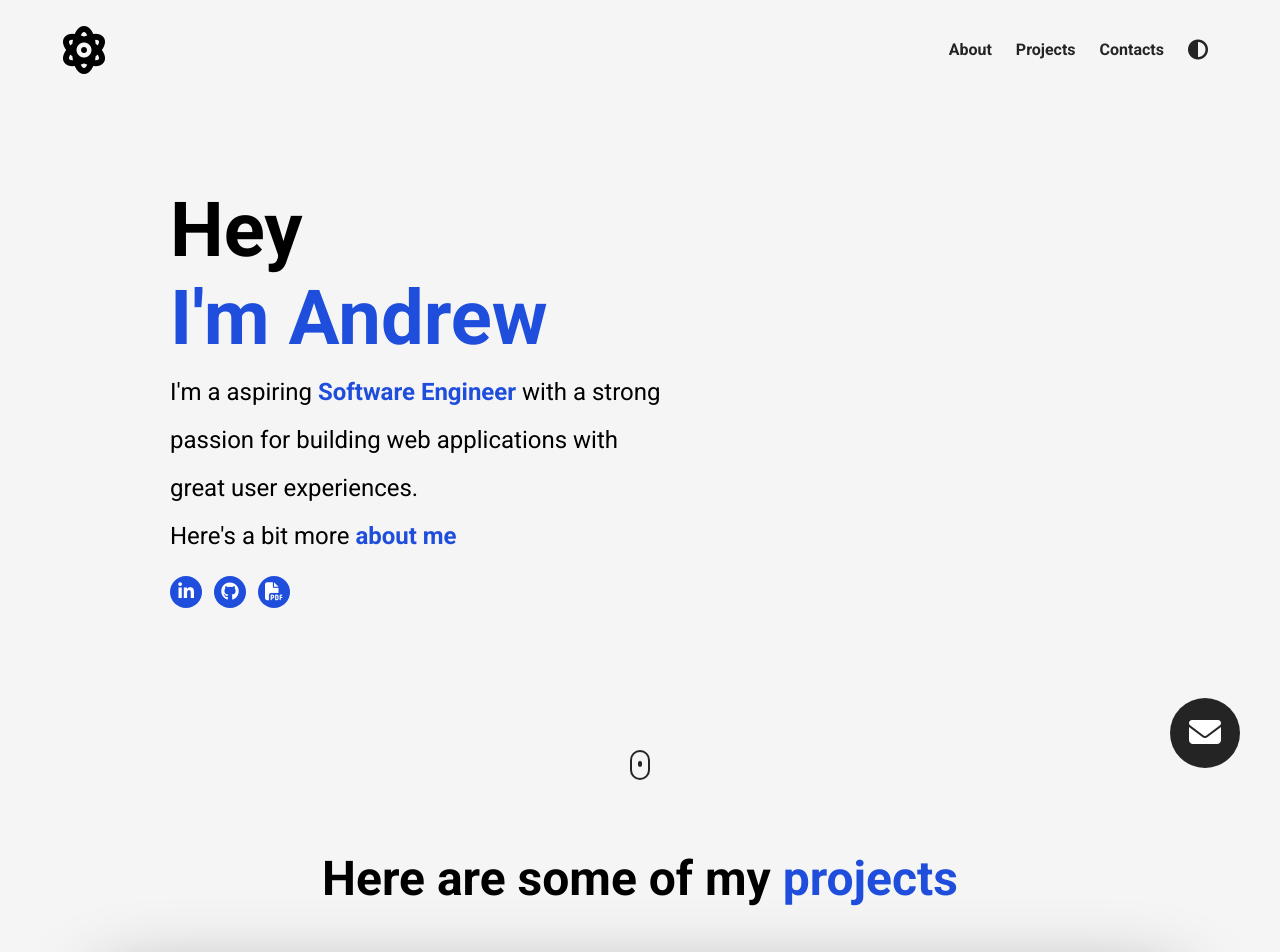
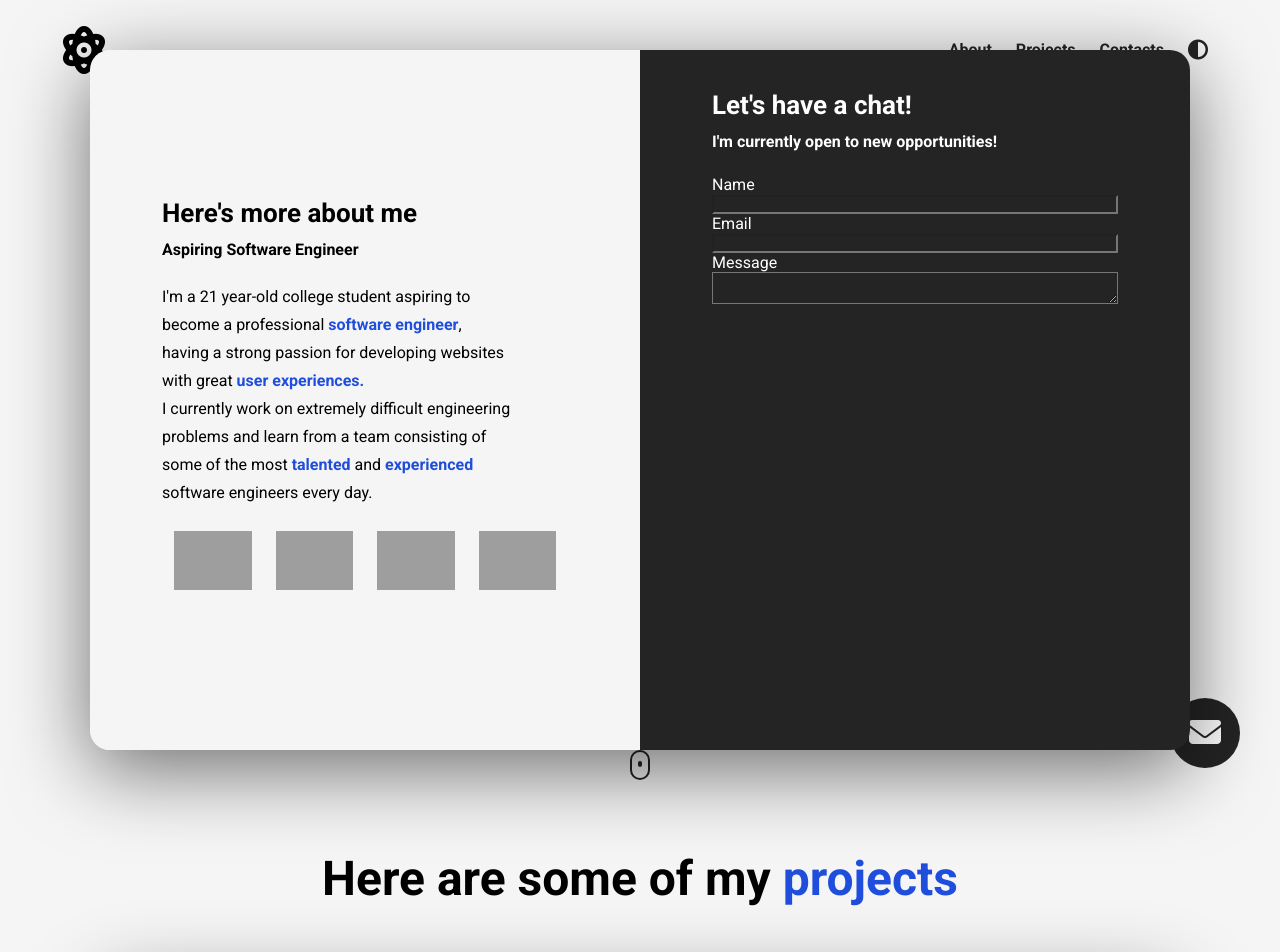
Before and after one commit to ajs050/Projects, a PHP site: page / in a window 1280 px wide. Shown: the top 952 px of the page. Run offline with PHP 8.4, Linux system fonts and the light colour scheme; some libraries are stand-ins or nearby versions; grey boxes are pictures that could not be loaded.

Commit message:
Working on modal

```diff
--- a/Advanced E-Portfolio/Index.html
+++ b/Advanced E-Portfolio/Index.html
@@ -85,6 +85,61 @@
       <a href="#projects" class="scroll">
         <div class="scroll__icon click"></div>
       </a>
+      <div class="modal">
+        <div class="modal__half modal__about">
+          <h3 class="modal__title modal__title--about">Here's more about me</h3>
+          <h4 class="modal__sub-title modal__sub-title--about">Aspiring Software Engineer</h4>
+          <p class="modal__para">
+            I'm a 21 year-old college student aspiring to become a professional
+            <b class="blue">software engineer</b>, having a strong passion for developing websites
+            with great <b class="blue">user experiences.</b>
+            <br/>
+            I currently work on extremely difficult engineering problems and
+            learn from a team consisting of some of the most <b class="blue">talented</b> and
+            <b class="blue">experienced</b> software engineers every day.
+          </p>
+          <div class="modal__languages">
+            <figure class="modal__language">
+              <img class="modal__language--img" src="https://upload.wikimedia.org/wikipedia/commons/thumb/3/38/HTML5_Badge.svg/240px-HTML5_Badge.svg.png" alt="">
+              <span class="language__name">HTML</span>
+            </figure>
+            <figure class="modal__language">
+              <img class="modal__language--img" src="https://cdn.iconscout.com/icon/free/png-256/css-131-722685.png" alt="">
+              <span class="language__name">CSS</span>
+            </figure>
+            <figure class="modal__language">
+              <img class="modal__language--img" src="https://cdn.iconscout.com/icon/free/png-256/javascript-1-225993.png" alt="">
+              <span class="language__name">JavaScript</span>
+            </figure>
+            <figure class="modal__language">
+              <img class="modal__language--img" src="https://cdn.iconscout.com/icon/free/png-256/react-3-1175109.png" alt="">
+              <span class="language__name">React</span>
+            </figure>
+          </div>
+        </div>
+        <div class="modal__half modal__contact">
+          <h3 class="modal__title modal__title--contact">
+            Let's have a chat!
+          </h3>
+          <h4 class="modal__sub-title modal__sub-title--contact">
+            I'm currently open to new opportunities!
+          </h4>
+          <form id="contact__form" action="">
+            <div class="form__item">
+              <label class="form__item--label">Name</label>
+              <input class="input" name="user_name" type="text" required>
+            </div>
+            <div class="form__item">
+              <label class="form__item--label">Email</label>
+              <input class="input" name="user_email" type="email" required>
+            </div>
+            <div class="form__item">
+              <label class="form__item--label">Message</label>
+              <textarea class="input" name="message" type="text" required></textarea>
+            </div>
+          </form>
+        </div>
+      </div>
     </section>
     <section id="projects">
       <div class="container">
--- a/Advanced E-Portfolio/styles.css
+++ b/Advanced E-Portfolio/styles.css
@@ -31,6 +31,12 @@ p {
     line-height: 1.5;
     font-size: 16px;
 }
+input, textarea {
+    width: 100%;
+    background-color: #242424;
+    color: white;
+    outline: none;
+}
 .blue {
     color: #1f4edc;
 }
@@ -55,6 +61,30 @@ img {
 }
 .click:active {
     transform: scale(0.8);
+}
+.link__hover-effect {
+    position: relative;
+}
+.link__hover-effect::after {
+    content: "";
+    width: 0;
+    height: 2px;
+    right: 0;
+    bottom: -3px;
+    position: absolute;
+    opacity: 0;
+    transition: all 300ms ease;
+}
+.link__hover-effect:hover::after {
+    opacity: 1;
+    left: 0;
+    width: 100%;
+}
+.link__hover-effect--black::after {
+    background-color: black;
+}
+.link__hover-effect--white::after {
+    background-color: white;
 }
 /*
 
@@ -170,6 +200,72 @@ nav {
 .fa-adjust {
     font-size: 20px;
 }
+/* MODAL */
+.modal {
+    position: absolute;
+    top: 50%;
+    left: 50%;
+    transform: translate(-50%, -50%);
+    width: 90%;
+    max-width: 1100px;
+    height: 700px;
+    box-shadow: 0 20px 80px 0 rgb(0, 0, 0, 0.55);
+    border-radius: 20px;
+    overflow: hidden;
+    display: flex;
+}
+.modal__half {
+    width: 50%;
+    padding: 40px 72px;
+}
+.modal__about {
+    background-color: rgb(245, 245, 245);
+    display: flex;
+    flex-direction: column;
+    justify-content: center;
+}
+.modal__languages {
+    display: flex;
+    flex-wrap: wrap;
+}
+.modal__language {
+    width: 25%;
+    padding: 12px;
+    position: relative;
+    display: flex;
+    flex-direction: column;
+    align-items: center;
+    transition: all 300ms ease;
+}
+.modal__language:hover .language__name {
+    transform: scale(1);
+}
+.modal__language:hover {
+    filter: brightness(80%);
+    transform: scale(0.9);
+}
+.language__name {
+    position: absolute;
+    bottom: -10px;
+    transform: scale(0);
+    transition: all 300ms ease;
+}
+.modal__contact {
+    background-color: #242424;
+    color: white;
+}
+.modal__title {
+    font-size: 26px;
+}
+.modal__sub-title {
+    margin: 12px 0 24px 0;
+}
+.modal__para {
+    margin-bottom: 12px;
+    line-height: 1.75;
+    max-width: 350px;
+}
+
 /* PROJECTS */
 .section__title {
     text-align: center;
@@ -186,7 +282,7 @@ nav {
     opacity: 1;
     transform: translateY(-50px);
 }
-.project__wrapper:hover .project__img {
+.project:hover .project__img {
     transform: scale(1.07);
     filter: blur(5px);
 }
```
Also changed, not shown: Advanced E-Portfolio/assets/Eportfolio YT.png (deleted), Advanced E-Portfolio/assets/Frontend Simplified.jpg (deleted), Advanced E-Portfolio/assets/Frontend Simplified.png (deleted), Advanced E-Portfolio/assets/chat.png (deleted), Advanced E-Portfolio/assets/favicon.ico (deleted), Advanced E-Portfolio/assets/google mockup.png (deleted), Portfolio #1/assets/me.jpeg (deleted), 5 other files.
